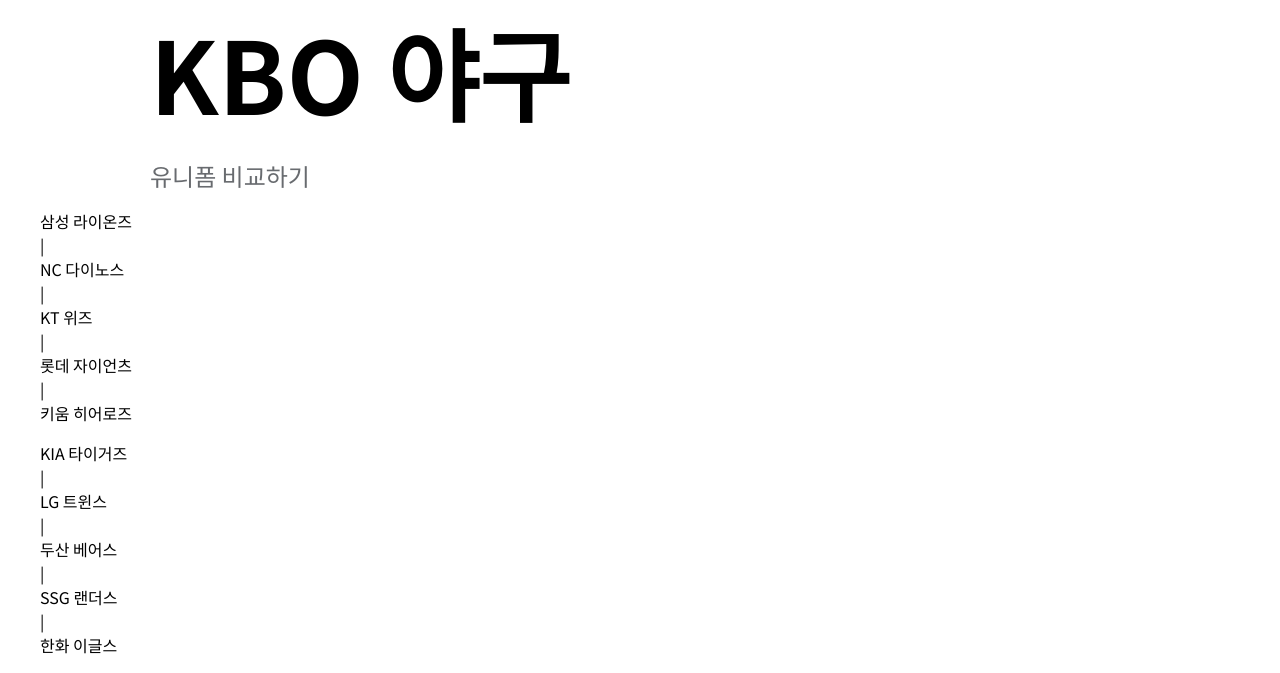
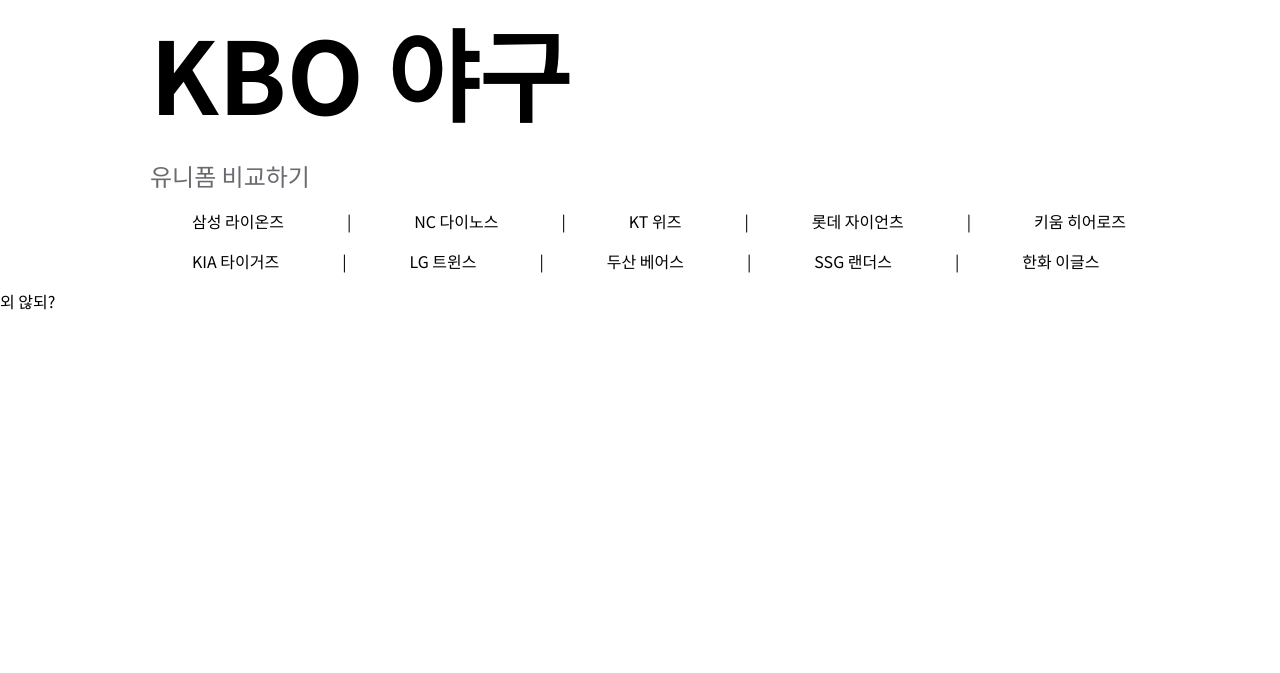
Before and after one commit to syulyi/goods-project, a Django app: page /board/kbo/ in a window 1280 px wide; the page is wider, and only the part inside the window is pictured. Shown: the part 311-984 px from the top of that part. After the commit the page ends 621 px from the top of that part, so only its background shows below. Run offline with Django 5.2, Linux system fonts and the light colour scheme.

Commit message:
12-12(2). kbo.css 수정

```diff
--- a/static/css/board_kbo.css
+++ b/static/css/board_kbo.css
@@ -30,3 +30,17 @@
     font-weight: 400;
     margin: 14px 0px 0px;
 }
+
+.category-kbo ul {
+    margin-left: 152px;
+}
+
+.category_kbo_1 {
+    display:flex;
+    margin-right: 32px;
+}
+
+.category_kbo_2 {
+    display:flex;
+    margin-right: 40px;
+}
--- a/templates/board/board_kbo.html
+++ b/templates/board/board_kbo.html
@@ -43,7 +43,9 @@
                     <li>한화 이글스</li>
                 </ul>
 
+
             </div>
+            <div class="a">외 않되?</div>
         </div>
     </div>
 {% endblock %}
```
